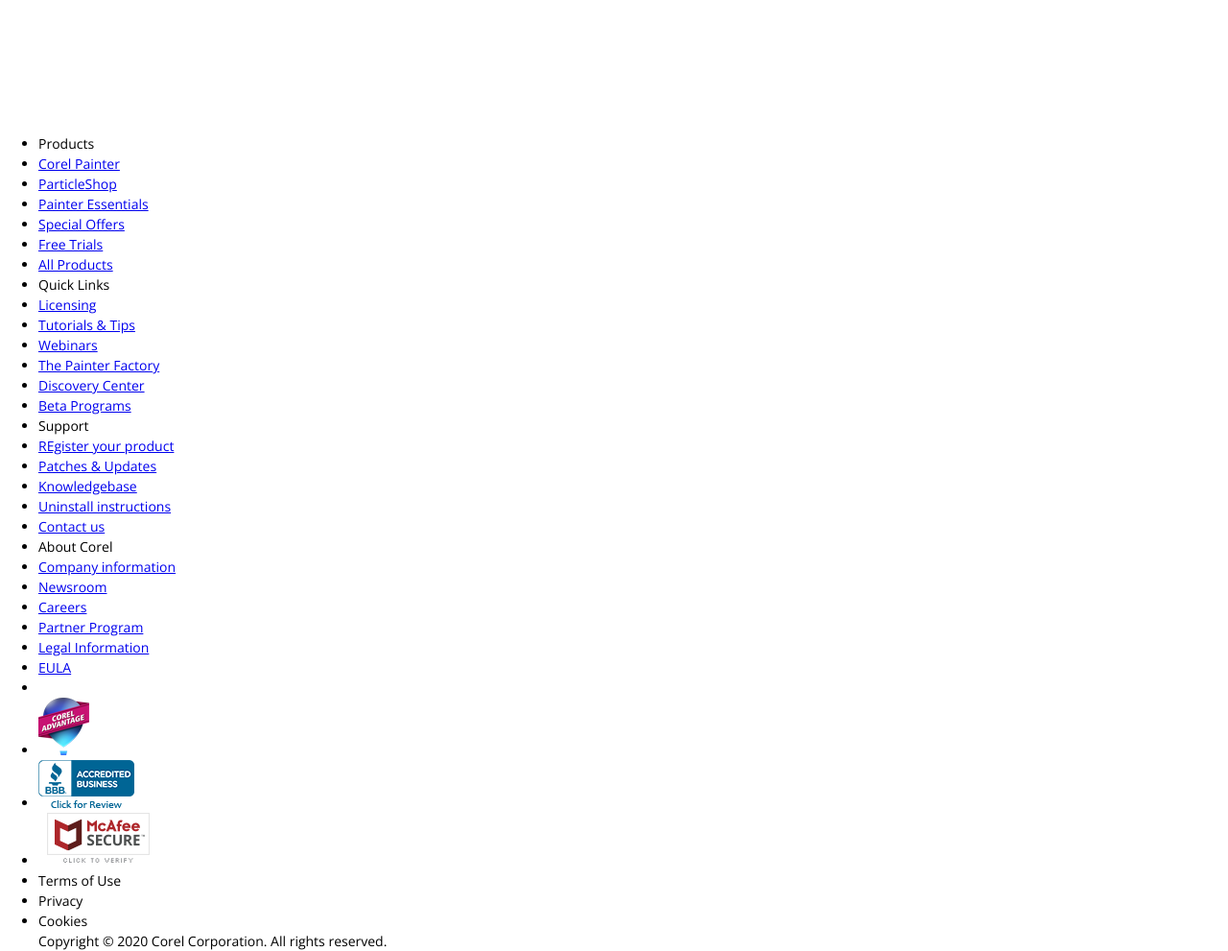
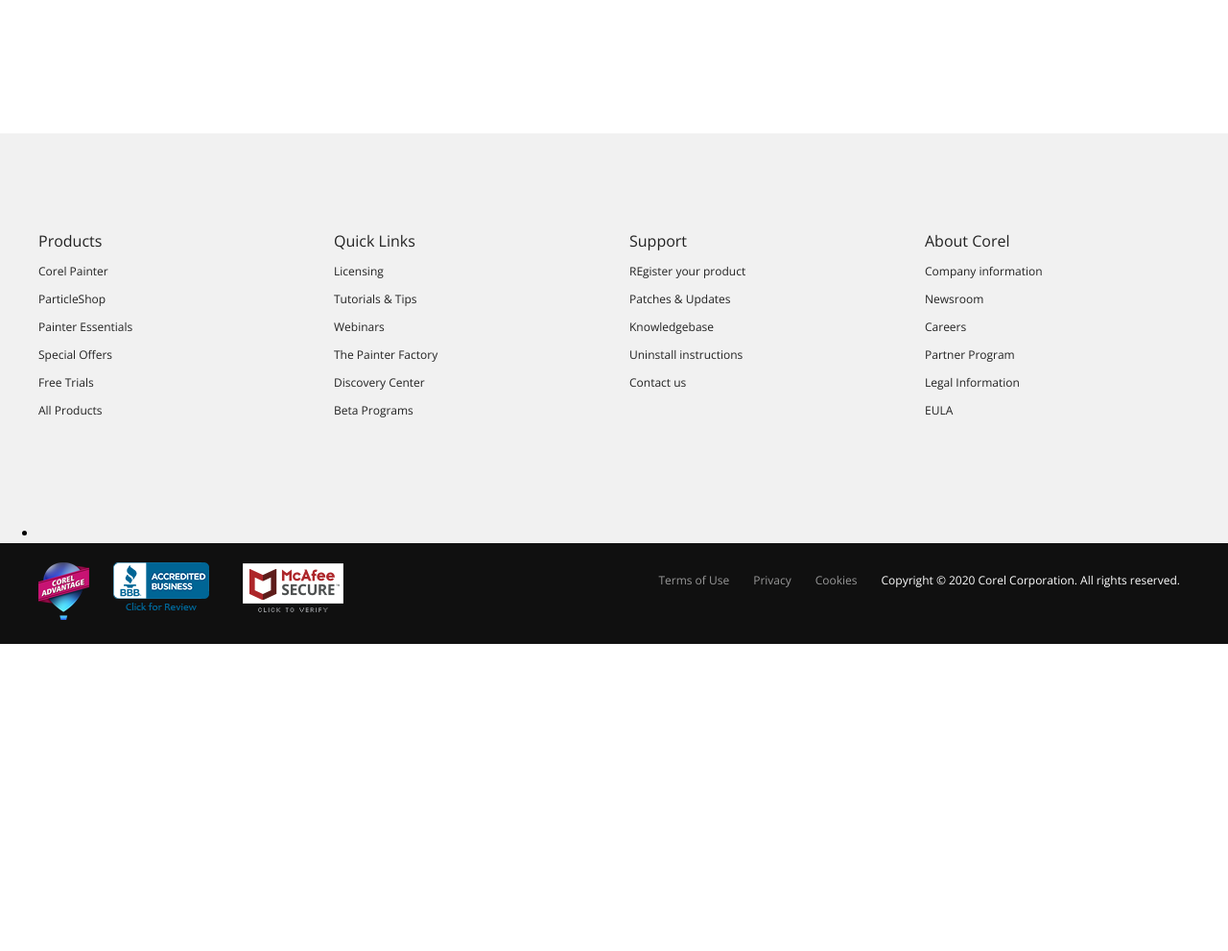
Before and after one commit to Gast00n/sass-painter, a website with bundled scripts: page index.html in a window 1280 px wide. Shown: the part 5300-6291 px from the top of the page at 96% size. After the commit the page ends 5971 px from the top, so only its background shows below. Built offline with nearby package versions, Linux system fonts and the light colour scheme; files whose address does not match are found by name.

Commit message:
Footer DONE
Manca solo il menu dei Social nel Footer

```diff
--- a/index.html
+++ b/index.html
@@ -256,10 +256,10 @@
 
     <!-- FOOTER -->
     <footer>
-        <div class="container">
 
             <!-- Site-Map -->
             <div class="site-map">
+                <div class="container">
 
                     <!-- Box 1 -->
                     <div class="map-box">
@@ -317,18 +317,23 @@
                         </ul>
                     </div>
                 </div>
+            </div>
 
             <!-- SocialBAR -->
             <div class="social-bar">
+                <div class="container">
                     <ul class="social">
                         <li>
 
                         </li>
                     </ul>
                 </div>
+            </div>
 
             <!-- Copy -->
             <div class="copy-bar">
+                <div class="container">
+
                     <div class="partners">
                         <ul>
                             <li>
@@ -345,14 +350,13 @@
 
                     <div class="copy">
                         <ul>
-                        <li>Terms of Use</li>
-                        <li>Privacy</li>
-                        <li>Cookies</li>
+                            <li><a href="#">Terms of Use</a></li>
+                            <li><a href="#">Privacy</a></li>
+                            <li><a href="#">Cookies</a></li>
                         </ul>
                         <p>Copyright © 2020 Corel Corporation. All rights reserved.</p>
                     </div>
                 </div>
-
             </div>
     </footer>
 
--- a/src/scss/partials/_footer.scss
+++ b/src/scss/partials/_footer.scss
@@ -0,0 +1,98 @@
+// SiteMap
+
+.site-map,
+.social-bar {
+    background: $early-white;
+}
+
+.site-map {
+    color: $grey;
+    padding: 100px 0;
+
+    a {
+        color: $grey;
+        text-decoration: none;
+        font-size: 12px;
+
+        &:hover {
+            text-decoration: underline;
+        }
+    }
+
+    .container {
+        display: flex;
+        justify-content: space-between;
+
+        .map-box {
+            width: 23%;
+
+            .list-map {
+                list-style: none;
+
+                .main {
+                    font-size: 16px;
+                }
+
+                li {
+                    margin-bottom: 8px;
+                }
+            }
+        }
+    }
+}
+
+// Social Bar
+
+// Copy
+
+.copy-bar {
+    background: $dark-grey;
+    color: $white;
+    font-size: 12px;
+    padding: 20px 0;
+
+
+    a {
+        color: $light-grey;
+        text-decoration: none;
+
+        &:hover {
+            text-decoration: underline;
+        }
+    }
+
+    .container {
+        display: flex;
+        justify-content: space-between;
+
+        .partners {
+            width: 35%;
+
+            ul {
+                display: inline-flex;
+                list-style: none;
+
+                li {
+                    margin-right: 25px;
+                }
+            }
+        }
+
+        .copy {
+            width: 65%;
+            display: inline-flex;
+            justify-content: flex-end;
+            padding: 10px;
+
+            ul {
+                display: inline-flex;
+                list-style: none;
+                margin-right: 25px;
+
+                li {
+                    margin-left: 25px;
+                }
+            }
+        }
+    }
+}
```
Also changed, not shown: dist/css/app.css. Lines whose indentation alone changed are shown as unchanged.
